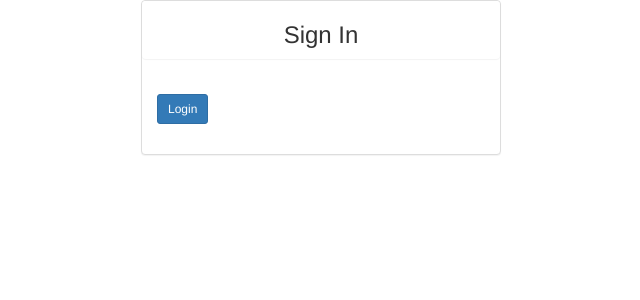
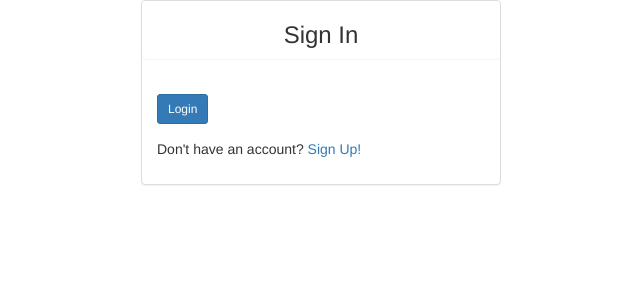
Before and after one commit to StacyChebet/Accolade, a Django app: template awards/templates/registration/login.html in a window 1280 px wide. Shown: the top 300 px of the page, without its empty margins (319-959 px from the left). Run offline with Django 3.2, Linux system fonts and the light colour scheme; the template is opened without the code that fills it: most values are stand-ins (such as "Sample title", 1, 10 or a date in 2020); some libraries are stand-ins or nearby versions.

Commit message:
Add link for the registration page if a user has no account

```diff
--- a/awards/templates/registration/login.html
+++ b/awards/templates/registration/login.html
@@ -20,7 +20,7 @@
                         <div class="form-group">
                             <input type="submit" class="btn btn-primary btn-sm" value="Login">
                         </div>
-                        <!-- <p>Don't have an account? <a href="/accounts/register/">Sign Up!</a></p> -->
+                        <p>Don't have an account? <a href="/accounts/register/">Sign Up!</a></p>
                         <input type="hidden" name="next" value="{{next}}">
                     </form>
                 </div>
```
